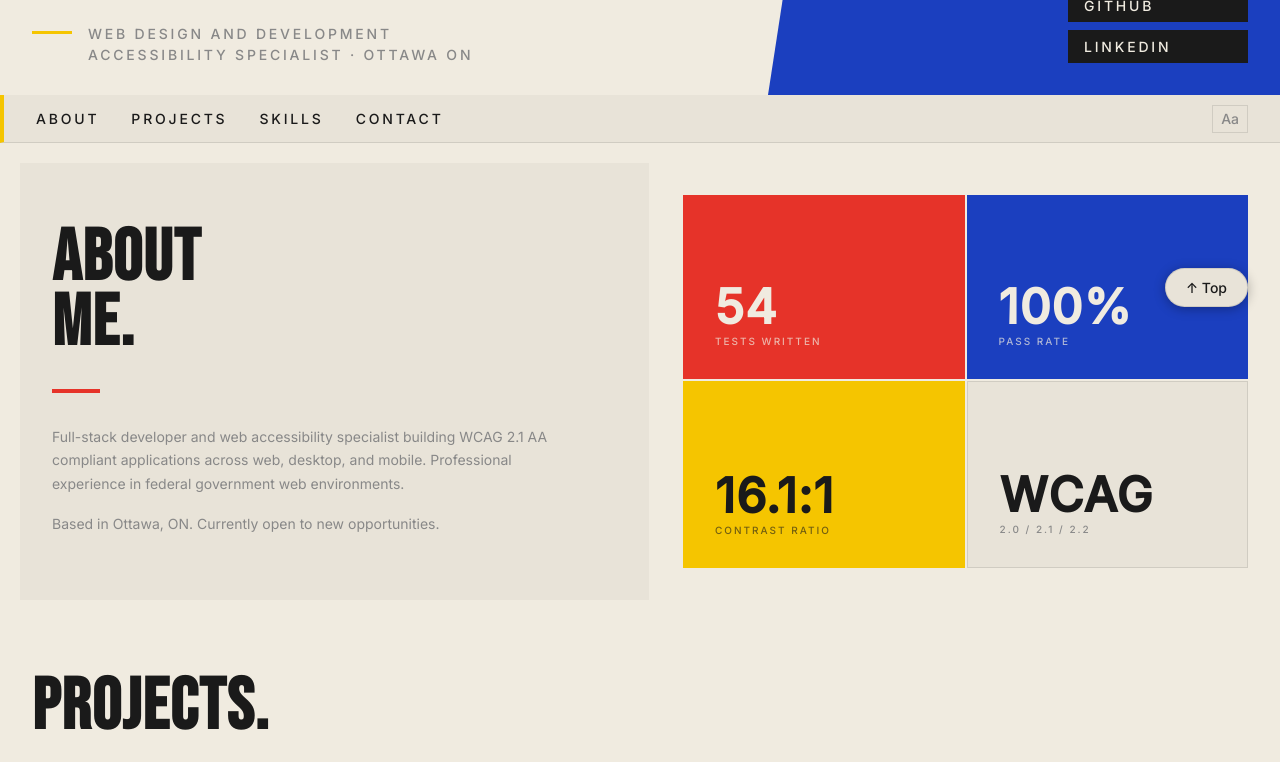
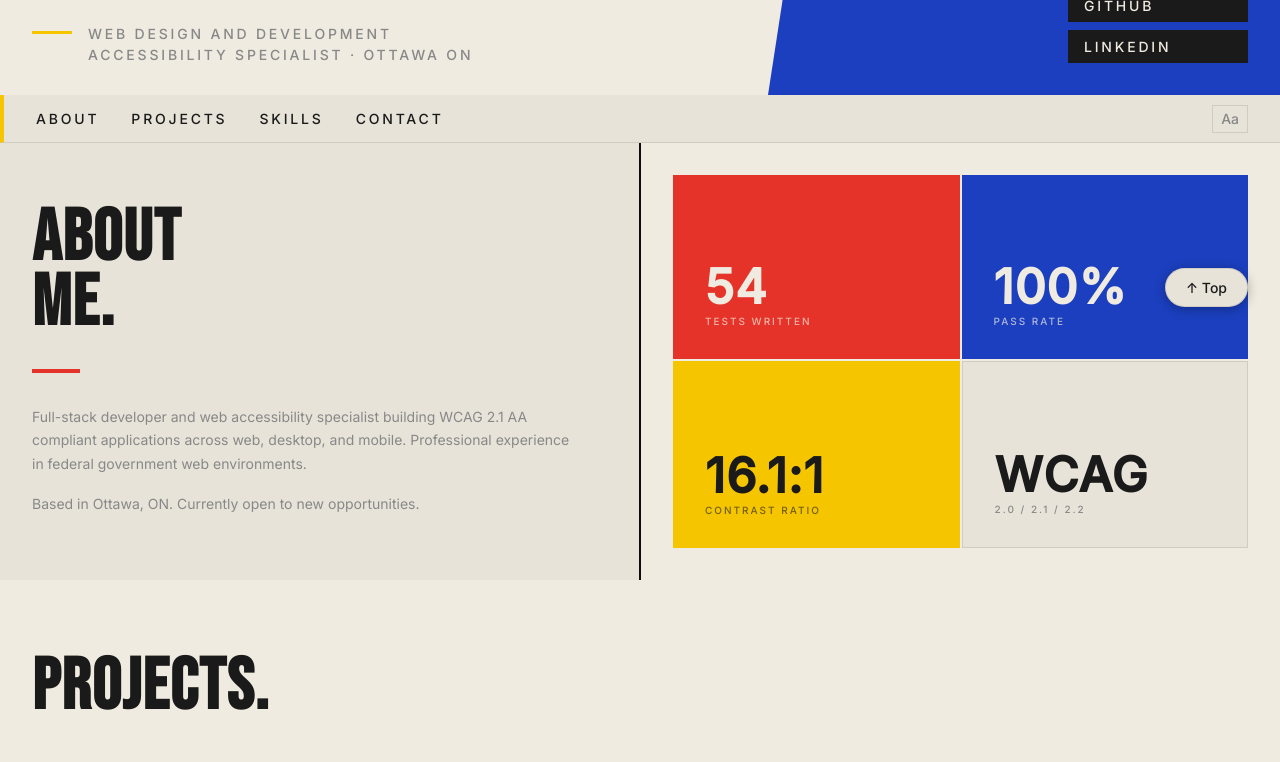
Before and after one commit to jennabeachcodes/jenna-beach-portfolio, a React (Create React App) app: page / in a window 1280 px wide. Shown: the part 461-1223 px from the top of the page. Built offline with nearby package versions, Linux system fonts and the light colour scheme; a web font is replaced by a local one.

Commit message:
removed padding from about section

```diff
--- a/src/components/About/About.module.scss
+++ b/src/components/About/About.module.scss
@@ -6,9 +6,6 @@
   grid-template-columns: 1fr 1fr;
   gap: $grid-gap;
   transition: background 0.3s ease;
-  padding-top: 20px;
-  padding-left: 20px;
-  background-color: $newsprint;
 
   @media (max-width: 768px) {
     grid-template-columns: 1fr;
```
